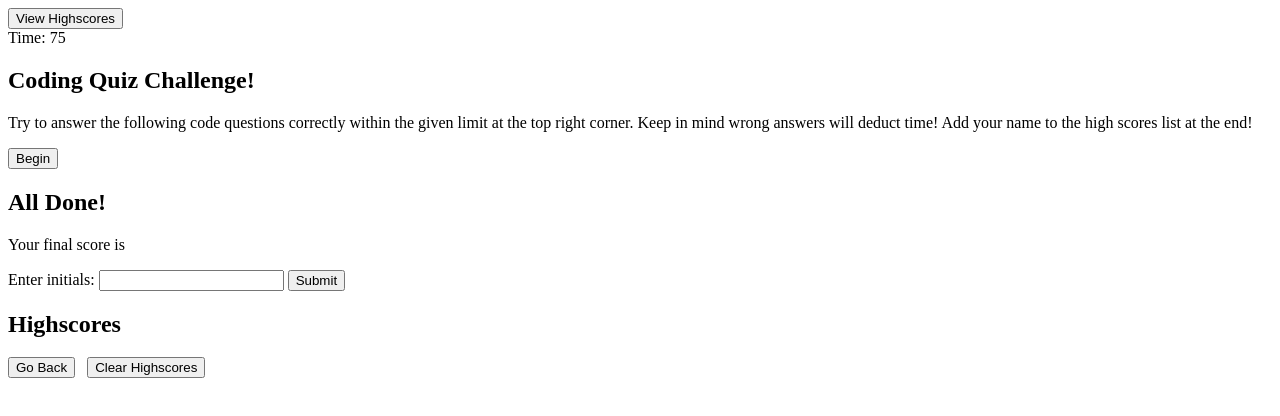
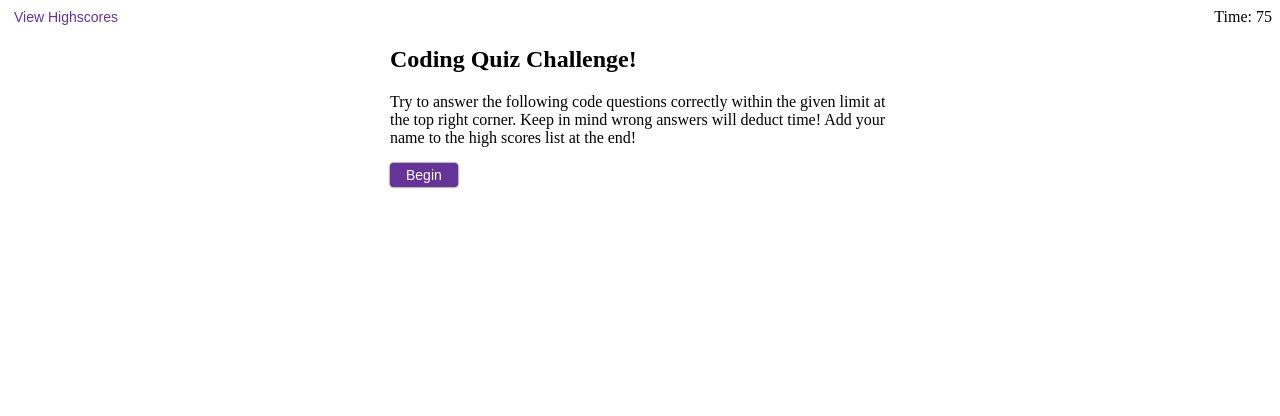
Before and after one commit to hiayami/webAPI-code-quiz, a plain HTML site: page index.html in a window 1280 px wide. Drawn offline with Linux system fonts and the light colour scheme; files that its build step writes are made by us from their sources; the site is published under a folder, as on GitHub Pages, so addresses that start at the root find nothing.

Commit message:
trying a different way to link for github pages

```diff
--- a/index.html
+++ b/index.html
@@ -6,7 +6,7 @@
     <!--makes document responsive https://web.dev/responsive-web-design-basics/-->
     <meta name="viewport" content="width=device-width, initial-scale=1" />
     <meta http-equiv="X-UA-Compatible" content="ie=edge">
-    <link rel="stylesheet" type="text/css" href="/Assets/css/style.css" />
+    <link rel="stylesheet" type="text/css" href=".Develop/css/style.css" />
   </head>
 
   <body>
@@ -87,7 +87,7 @@
       <section id="answer-result"></section>
     </main>
 
-    <script src="Assets/js/script.js"></script>
+    <script src="./Develop/js/script.js"></script>
 
 
   </body>
```
Also changed, not shown: Develop/css/style.css (renamed from Assets/css/style.css), Develop/js/script.js (renamed from Assets/js/script.js).
